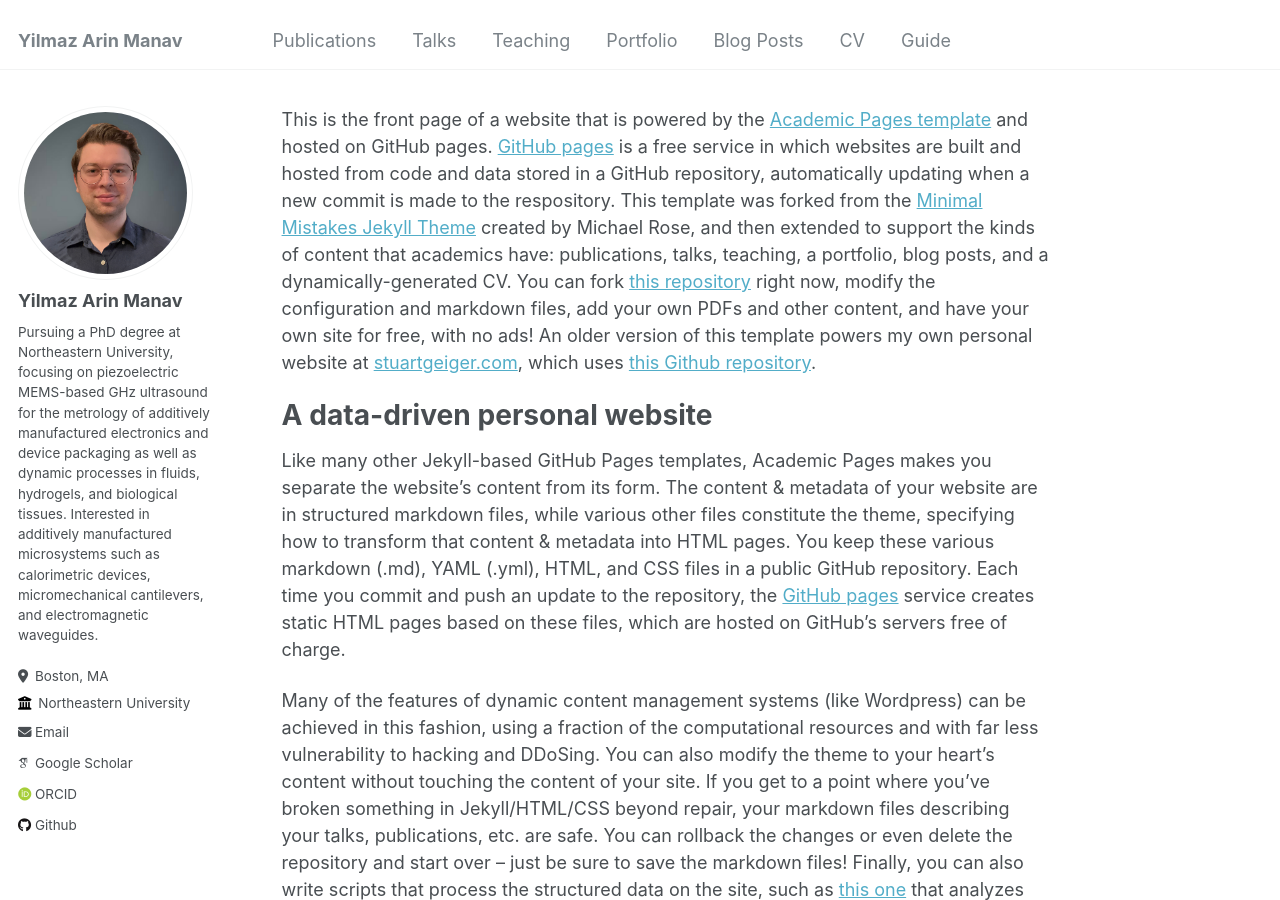
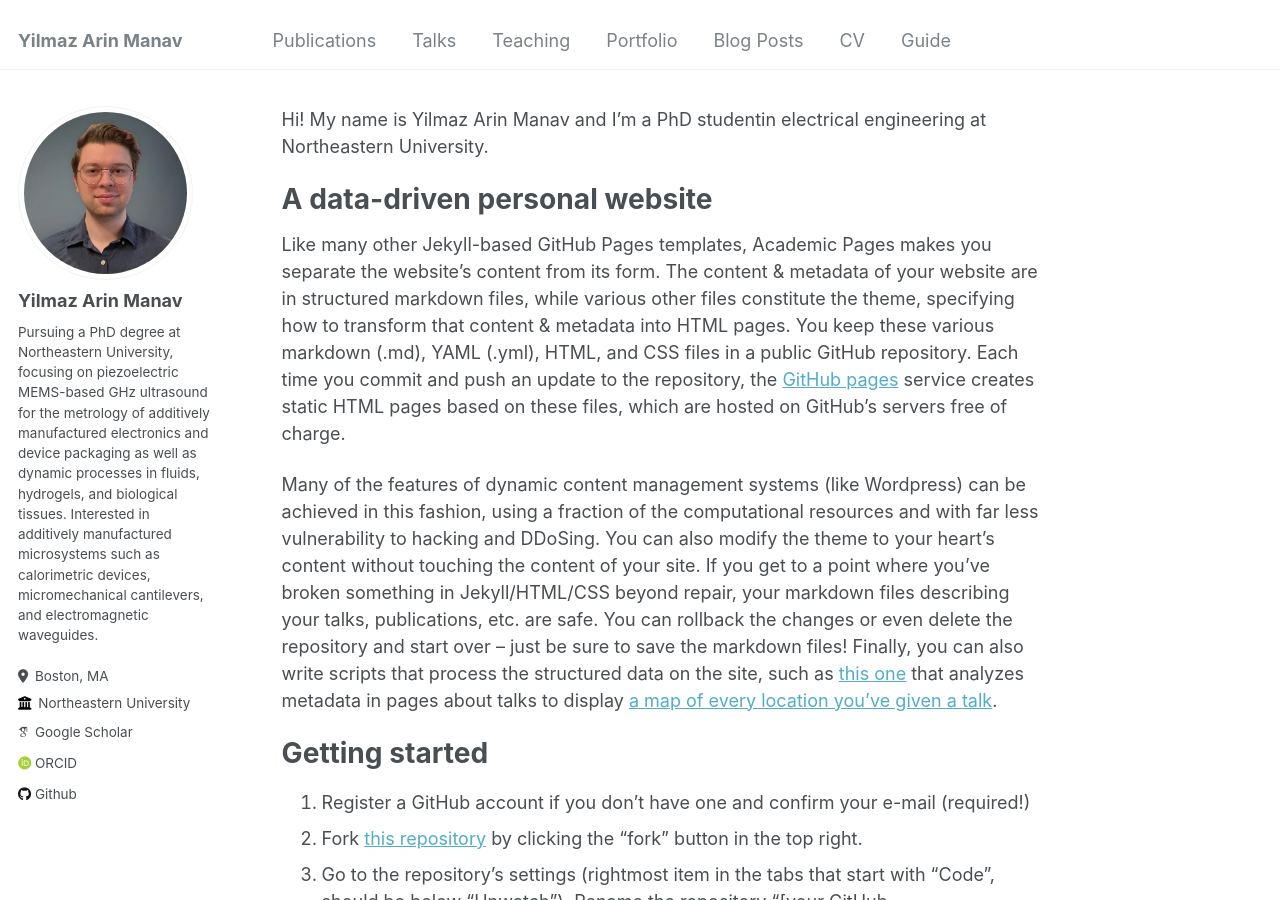
Before and after one commit to arinmanav/arinmanav.github.io, a Jekyll site: the page built from _pages/about.md, in a window 1280 px wide and 900 px high. Built offline with Jekyll 4.4.1, drawn with Linux system fonts in a browser that asks for light colours; some web fonts are replaced.

Commit message:
Bio info added

```diff
--- a/_config.yml
+++ b/_config.yml
@@ -28,7 +28,7 @@ author:
   location         : "Boston, MA"
   employer         : "Northeastern University"
   uri              : # URL
-  email            : "none@example.org"
+  email            : #
 
   # Academic websites
   arxiv            : # URL - Update with the correct link to your profile
--- a/_pages/about.md
+++ b/_pages/about.md
@@ -8,7 +8,7 @@ redirect_from:
   - /about.html
 ---
 
-This is the front page of a website that is powered by the [Academic Pages template](https://github.com/academicpages/academicpages.github.io) and hosted on GitHub pages. [GitHub pages](https://pages.github.com) is a free service in which websites are built and hosted from code and data stored in a GitHub repository, automatically updating when a new commit is made to the respository. This template was forked from the [Minimal Mistakes Jekyll Theme](https://mmistakes.github.io/minimal-mistakes/) created by Michael Rose, and then extended to support the kinds of content that academics have: publications, talks, teaching, a portfolio, blog posts, and a dynamically-generated CV. You can fork [this repository](https://github.com/academicpages/academicpages.github.io) right now, modify the configuration and markdown files, add your own PDFs and other content, and have your own site for free, with no ads! An older version of this template powers my own personal website at [stuartgeiger.com](http://stuartgeiger.com), which uses [this Github repository](https://github.com/staeiou/staeiou.github.io).
+Hi! My name is Yilmaz Arin Manav and I'm a PhD studentin electrical engineering at Northeastern University.
 
 A data-driven personal website
 ======
```
